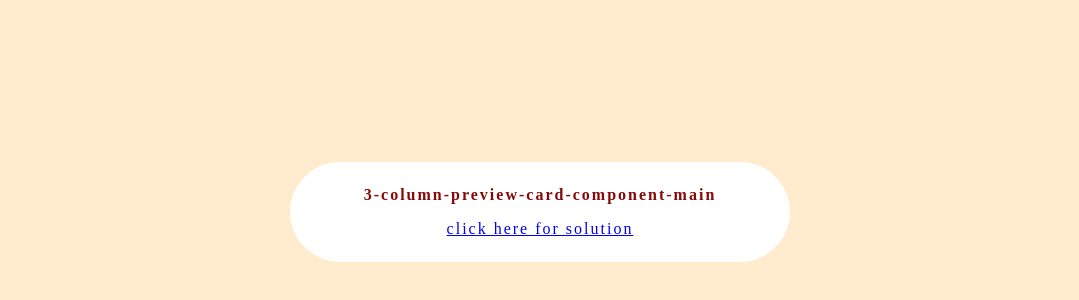
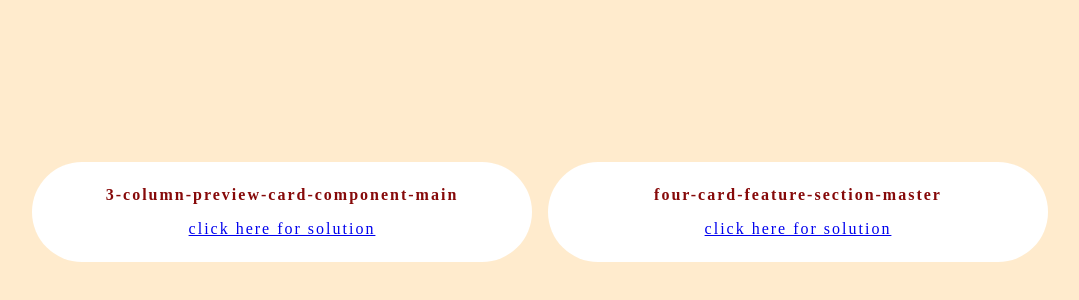
Before and after one commit to siva-krish45/frontendmentorsolutions, a plain HTML site: page index.html in a window 1280 px wide. Shown: the part 188-488 px from the top of the page, without its empty margins (100-1179 px from the left). Drawn offline with Linux system fonts and the light colour scheme.

Commit message:
added to main page of the repository

```diff
--- a/index.html
+++ b/index.html
@@ -14,6 +14,13 @@
                 here for solution
             </a>
         </div>
+
+        <div class="solution">
+            <p class="title">four-card-feature-section-master</p>
+            <a href="four-card-feature-section-master/index.html">click
+                here for solution
+            </a>
+        </div>
     </div>
 </body>
 </html>
--- a/style.css
+++ b/style.css
@@ -2,7 +2,6 @@
     box-sizing: border-box;
     padding: 0;
     margin: 0;
-
 }
 
 .container{
@@ -11,6 +10,7 @@
     align-items: center;
     height: 100vh;
     background-color: blanchedalmond;
+    gap: 1em;
 }
 
 .solution{
```
